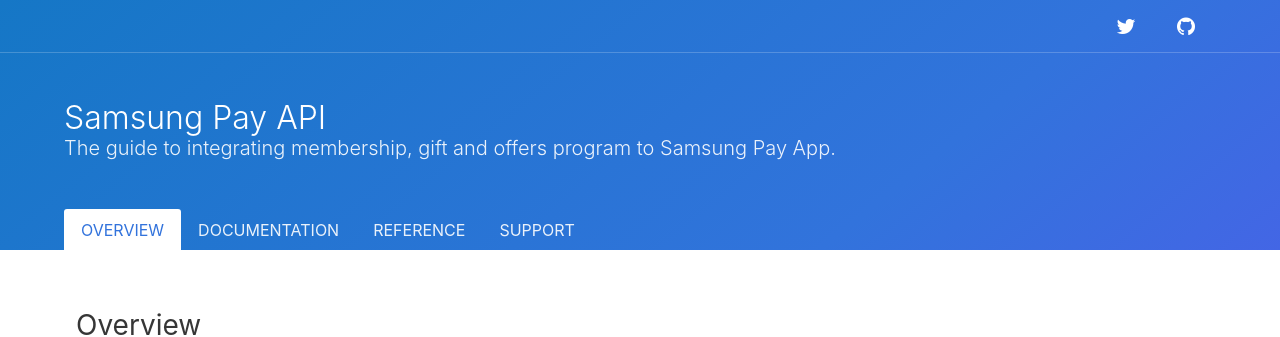
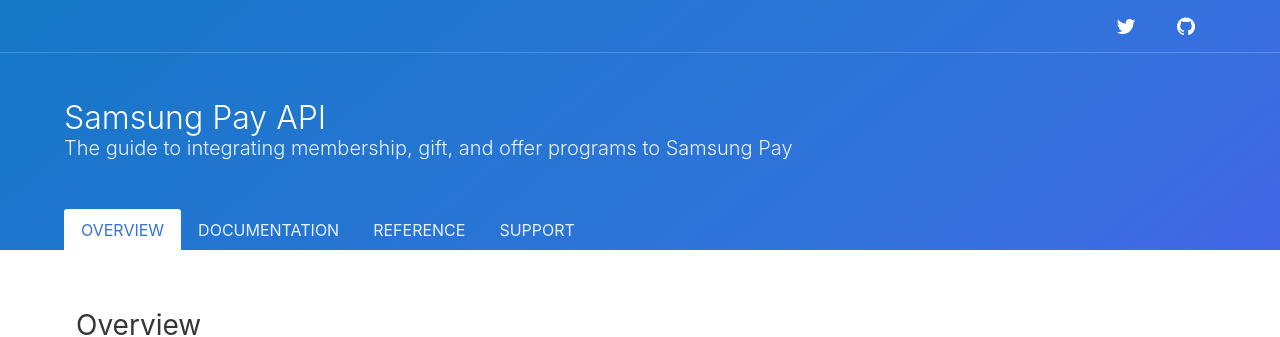
Before and after one commit to samsung-pay/sapi-doc, a Jekyll site: the page built from index.md, in a window 1280 px wide. Shown: the top 337 px of the page. Built offline with Jekyll 4.4.1, drawn with Linux system fonts in a browser that asks for light colours.

Commit message:
Changed the banner

```diff
--- a/_includes/header.html
+++ b/_includes/header.html
@@ -31,7 +31,7 @@
             Samsung Pay API
           </p>
           <p class="subtitle">
-            The guide to integrating membership, gift and offers program to Samsung Pay App.
+            The guide to integrating membership, gift, and offer programs to Samsung Pay
           </p>
         </div>
       </div>
```
